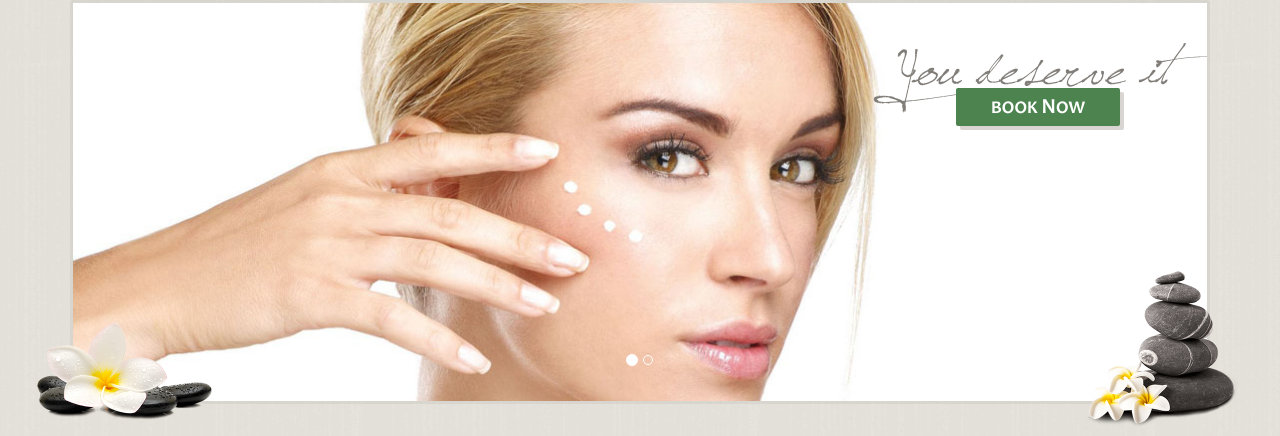
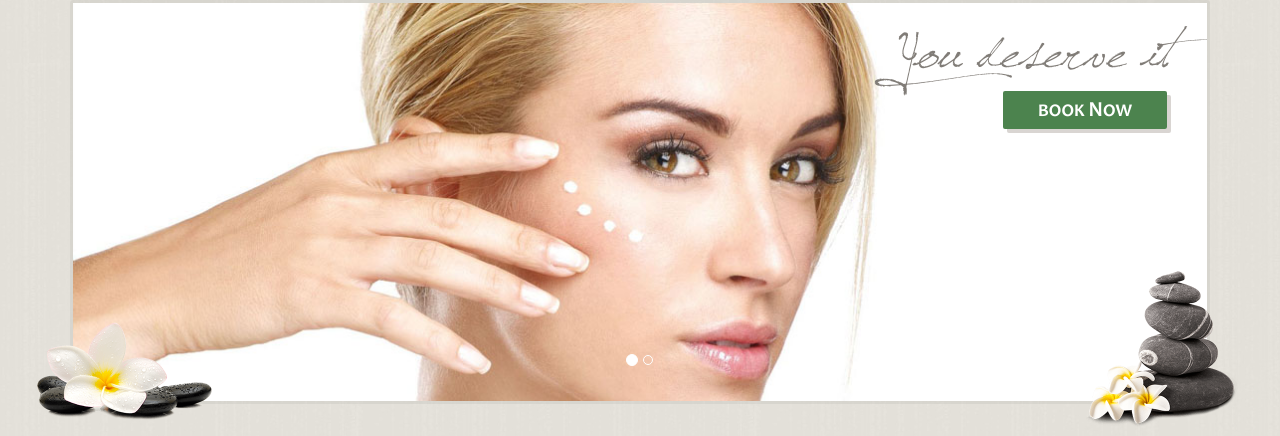
Before and after one commit to ckcollab/kmplasticsurgeon, a PHP site: page / in a window 1280 px wide. Shown: the part 138-574 px from the top of the page. Run offline with PHP 8.4, Linux system fonts and the light colour scheme; some libraries are stand-ins or nearby versions.

Commit message:
fixes km-btn, carousel element alignments, user-select stuff

```diff
--- a/project/assets/css/main.css
+++ b/project/assets/css/main.css
@@ -111,6 +111,10 @@ a:hover {
 #carousel {
   border: 3px solid rgba(0, 0, 0, 0.05);
   border-radius: 3px;
+  -webkit-user-select: none;
+  -moz-user-select: none;
+  -ms-user-select: none;
+  user-select: none;
 }
 #carousel .plumeria {
   position: absolute;
@@ -126,23 +130,18 @@ a:hover {
   font-family: SaintAndrewsRegular, serif;
   font-size: 64px;
   color: #807c77;
+  line-height: 1;
 }
 #carousel .hand-to-face {
   position: absolute;
-  top: 57px;
-  right: 41px;
-}
-#carousel .hand-to-face .km-btn {
-  margin-left: 60px;
+  top: 20px;
+  right: 40px;
+  text-align: right;
 }
 #carousel .face-to-hand {
   position: absolute;
-  right: 13px;
-  left: 93px;
-  top: 33px;
-}
-#carousel .face-to-hand .km-btn {
-  margin-left: 133px;
+  top: 20px;
+  left: 30px;
 }
 #carousel .face-to-hand .fancy {
   font-size: 120px;
@@ -157,6 +156,10 @@ a:hover {
   min-width: 150px;
   text-align: center;
   cursor: pointer;
+  -webkit-user-select: none;
+  -moz-user-select: none;
+  -ms-user-select: none;
+  user-select: none;
 }
 .picture-nav .big-button .image-container {
   height: 140px;
@@ -442,6 +445,7 @@ a:hover {
   font-size: 120%;
 }
 .km-btn {
+  position: relative;
   background-color: #4c834e;
   border: 0;
   padding: 8px 35px;
@@ -449,6 +453,12 @@ a:hover {
   font-family: CandaraBold, sans-serif;
   font-size: 18px;
   color: #fff;
+  cursor: pointer;
+  outline: none;
+  -webkit-user-select: none;
+  -moz-user-select: none;
+  -ms-user-select: none;
+  user-select: none;
   text-transform: uppercase;
   -webkit-box-shadow: 4px 4px 0 #d9d5d2;
   -moz-box-shadow: 4px 4px 0 #d9d5d2;
@@ -465,7 +475,8 @@ a:hover {
   -moz-box-shadow: 2px 2px 0 #d9d5d2;
   box-shadow: 2px 2px 0 #d9d5d2;
   background-color: #335835;
-  margin: -1px 0 0 1px;
+  top: 1px;
+  left: 1px;
 }
 .km-btn p {
   display: inline-block;
--- a/project/assets/css/main.less
+++ b/project/assets/css/main.less
@@ -84,6 +84,7 @@ a:hover { text-decoration: none; }
 #carousel {
     border: 3px solid rgba(0, 0, 0, 0.05);
     border-radius: 3px;
+    .user-select(none);
 
     .plumeria {
         position: absolute;
@@ -102,31 +103,26 @@ a:hover { text-decoration: none; }
             font-family: SaintAndrewsRegular, serif;
             font-size: 64px;
             color: #807c77;
+            line-height: 1;
         }
     }
 
     .hand-to-face {
         position: absolute;
-        top: 57px;
-        right: 41px;
-
-
-        .km-btn {
-            margin-left: 60px;
-        }
+        top: 20px;
+        right: 40px;
+        text-align: right;
     }
 
     .face-to-hand {
         position: absolute;
-        right: 13px; // this makes text centered, nothing else
-        left: 93px;
-        top: 33px;
+        position: absolute;
+        top: 20px;
+        left: 30px;
 
-        .km-btn {
-            margin-left: 133px;
+        .fancy {
+            font-size: 120px;
         }
-
-        .fancy { font-size: 120px; }
     }
 }
 
@@ -142,6 +138,7 @@ a:hover { text-decoration: none; }
         min-width: 150px;
         text-align: center;
         cursor: pointer;
+        .user-select(none);
 
         .image-container {
             height: 140px;
@@ -369,6 +366,7 @@ a:hover { text-decoration: none; }
 }
 
 .km-btn {
+    position: relative;
     background-color: #4c834e;
     border: 0;
     padding: 8px 35px;
@@ -377,6 +375,9 @@ a:hover { text-decoration: none; }
     font-family: CandaraBold, sans-serif;
     font-size: 18px;
     color: #fff;
+    cursor: pointer;
+    outline: none;
+    .user-select(none);
 
     .first-letter-larger;
 
@@ -388,7 +389,8 @@ a:hover { text-decoration: none; }
     &:active {
         .box-shadow(2px 2px 0, #d9d5d2);
         background-color: #335835;
-        margin: -1px 0 0 1px;
+        top: 1px;
+        left: 1px;
     }
 
     p { display: inline-block; .first-letter-larger; }
@@ -449,6 +451,12 @@ a:hover { text-decoration: none; }
     filter: progid:DXImageTransform.Microsoft.gradient( startColorstr='#ffffff', endColorstr='#00ffffff',GradientType=1 ); /* IE6-9 fallback on horizontal gradient */
 }
 
+.user-select(@arg) {
+    -webkit-user-select: @arg;
+    -moz-user-select: @arg;
+    -ms-user-select: @arg;
+    user-select: @arg;
+}
 
 /************************************************************************
 * Utilities
```
